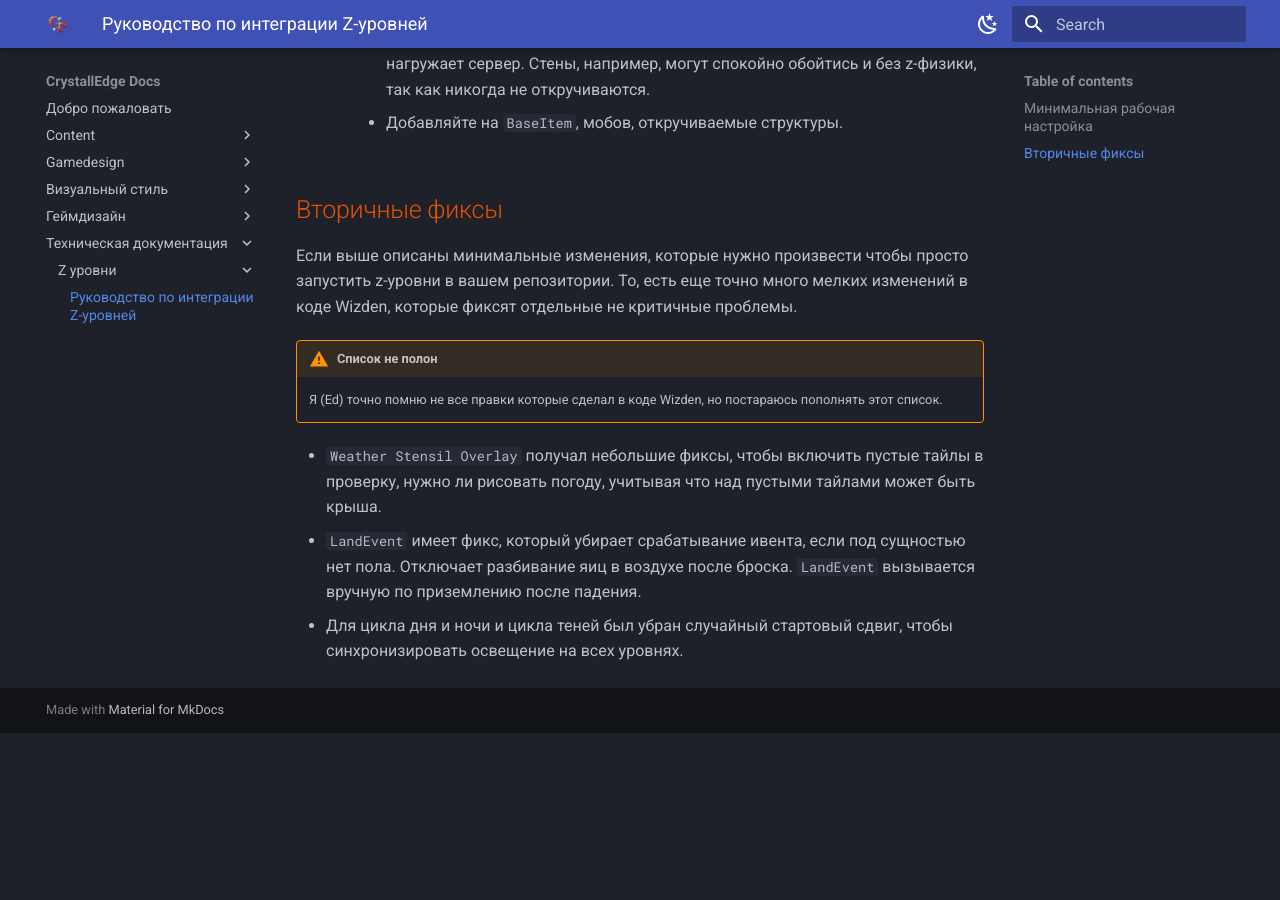
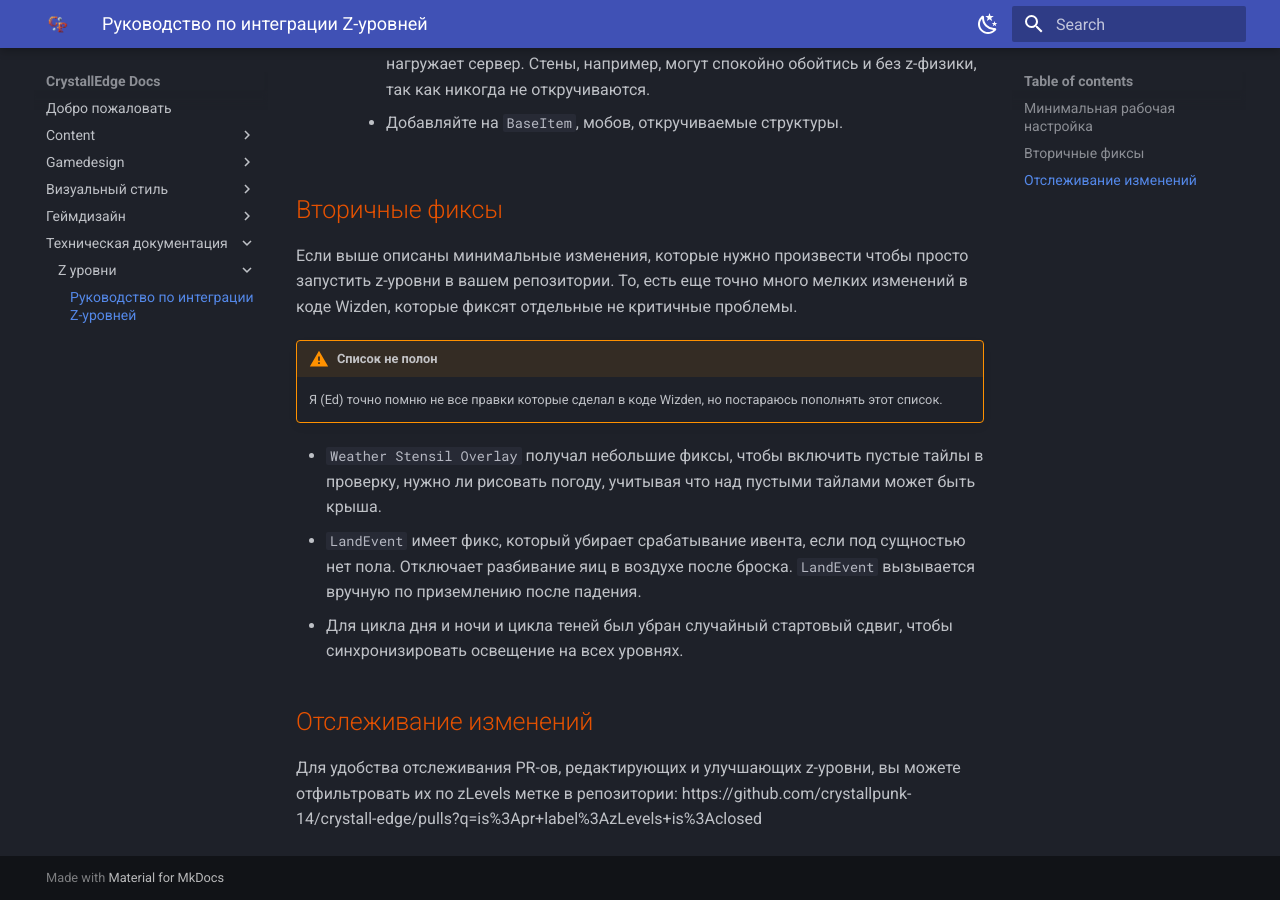
Before and after one commit to crystallpunk-14/crystallpunk-docs, an MkDocs documentation site: the page built from docs/Техническая документация/Z-уровни/Руководство по интеграции.md, in a window 1280 px wide and 900 px high, scrolled down 1101 px. Built offline with MkDocs 1.6.1 and Material for MkDocs 9.7.7, drawn with Linux system fonts in a browser that asks for light colours; before the commit the page ends 1834 px from its top, so only the background shows below that.

Commit message:
Обновлено руководство по интеграции с отслеживанием PR-ов
Добавлено разделение для отслеживания изменений PR-ов, связанных с z-уровнями.

```diff
--- a/docs/Техническая документация/Z-уровни/Руководство по интеграции.md
+++ b/docs/Техническая документация/Z-уровни/Руководство по интеграции.md
@@ -29,3 +29,8 @@
 - `Weather Stensil Overlay` получал небольшие фиксы, чтобы включить пустые тайлы в проверку, нужно ли рисовать погоду, учитывая что над пустыми тайлами может быть крыша.
 - `LandEvent` имеет фикс, который убирает срабатывание ивента, если под сущностью нет пола. Отключает разбивание яиц в воздухе после броска. `LandEvent` вызывается вручную по приземлению после падения.
 - Для цикла дня и ночи и цикла теней был убран случайный стартовый сдвиг, чтобы синхронизировать освещение на всех уровнях.
+
+## Отслеживание изменений
+
+Для удобства отслеживания PR-ов, редактирующих и улучшающих z-уровни, вы можете отфильтровать их по zLevels метке в репозитории:
+https://github.com/crystallpunk-14/crystall-edge/pulls?q=is%3Apr+label%3AzLevels+is%3Aclosed
```
